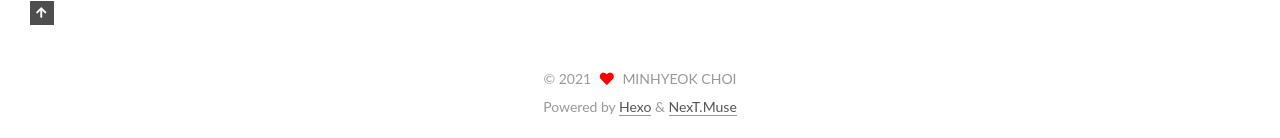
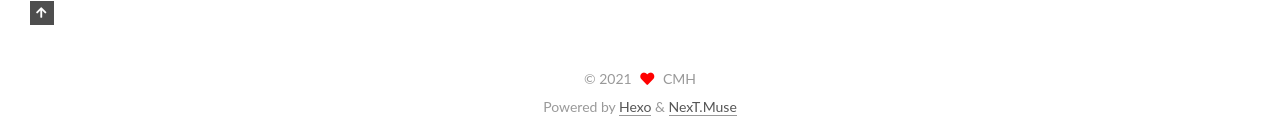
Before and after one commit to cmh198/cmh198.github.io, a plain HTML site: page index.html in a window 1280 px wide. Shown: the part 875-1013 px from the top of the page. Drawn offline with nearby package versions, Linux system fonts and the light colour scheme.

Commit message:
Site updated: 2021-01-03 20:28:39

```diff
--- a/index.html
+++ b/index.html
@@ -30,7 +30,7 @@
 <meta property="og:site_name" content="CMH&#39;s BLOG">
 <meta property="og:description" content="안녕하세요 CMH의 블로그 입니다.">
 <meta property="og:locale" content="ko_KR">
-<meta property="article:author" content="MINHYEOK CHOI">
+<meta property="article:author" content="CMH">
 <meta property="article:tag" content="programming, c++, computer architecture, cs">
 <meta name="twitter:card" content="summary">
 
@@ -164,9 +164,9 @@
 
         <div class="site-overview-wrap sidebar-panel">
           <div class="site-author site-overview-item animated" itemprop="author" itemscope itemtype="http://schema.org/Person">
-    <img class="site-author-image" itemprop="image" alt="MINHYEOK CHOI"
+    <img class="site-author-image" itemprop="image" alt="CMH"
       src="/images/test2.png">
-  <p class="site-author-name" itemprop="name">MINHYEOK CHOI</p>
+  <p class="site-author-name" itemprop="name">CMH</p>
   <div class="site-description" itemprop="description">안녕하세요 CMH의 블로그 입니다.</div>
 </div>
 <div class="site-state-wrap site-overview-item animated">
@@ -234,7 +234,7 @@
 
     <span hidden itemprop="author" itemscope itemtype="http://schema.org/Person">
       <meta itemprop="image" content="/images/test2.png">
-      <meta itemprop="name" content="MINHYEOK CHOI">
+      <meta itemprop="name" content="CMH">
       <meta itemprop="description" content="안녕하세요 CMH의 블로그 입니다.">
     </span>
 
@@ -311,7 +311,7 @@
 
     <span hidden itemprop="author" itemscope itemtype="http://schema.org/Person">
       <meta itemprop="image" content="/images/test2.png">
-      <meta itemprop="name" content="MINHYEOK CHOI">
+      <meta itemprop="name" content="CMH">
       <meta itemprop="description" content="안녕하세요 CMH의 블로그 입니다.">
     </span>
 
@@ -413,7 +413,7 @@
   <span class="with-love">
     <i class="fa fa-heart"></i>
   </span>
-  <span class="author" itemprop="copyrightHolder">MINHYEOK CHOI</span>
+  <span class="author" itemprop="copyrightHolder">CMH</span>
 </div>
   <div class="powered-by">Powered by <a href="https://hexo.io/" class="theme-link" rel="noopener" target="_blank">Hexo</a> & <a href="https://theme-next.js.org/muse/" class="theme-link" rel="noopener" target="_blank">NexT.Muse</a>
   </div>
```
Also changed, not shown: 2021/01/03/Cache/index.html (+5 -5 lines), 2021/01/03/VM/index.html (+5 -5 lines), about/index.html (+4 -4 lines), archives/2021/01/index.html (+4 -4 lines), archives/2021/index.html (+4 -4 lines), archives/index.html (+4 -4 lines), categories/CS/index.html (+4 -4 lines), categories/CS/가상-메모리/index.html (+4 -4 lines), categories/CS/컴퓨터-구조/index.html (+4 -4 lines), categories/index.html (+4 -4 lines), tags/Cache/index.html (+4 -4 lines), tags/index.html (+4 -4 lines), tags/가상-메모리/index.html (+4 -4 lines), tags/컴퓨터-구조/index.html (+4 -4 lines).
